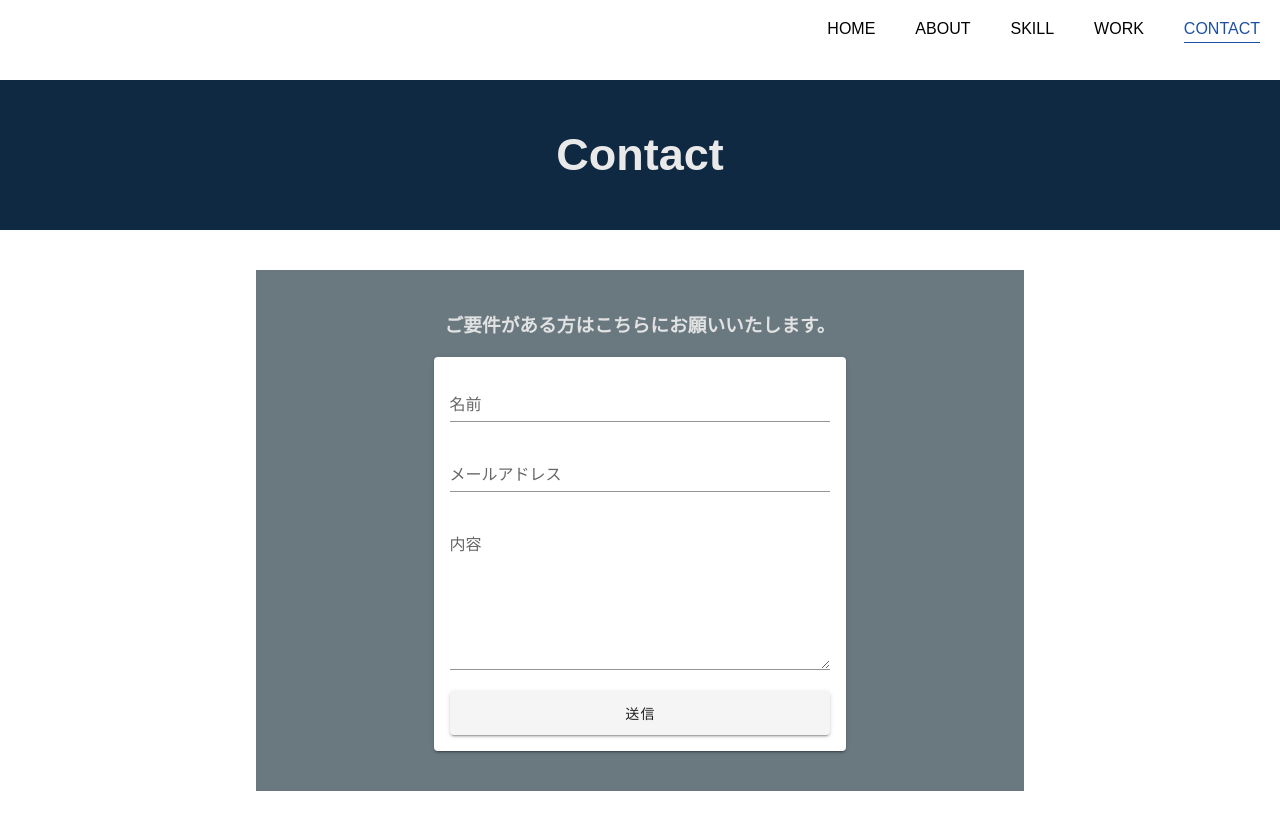
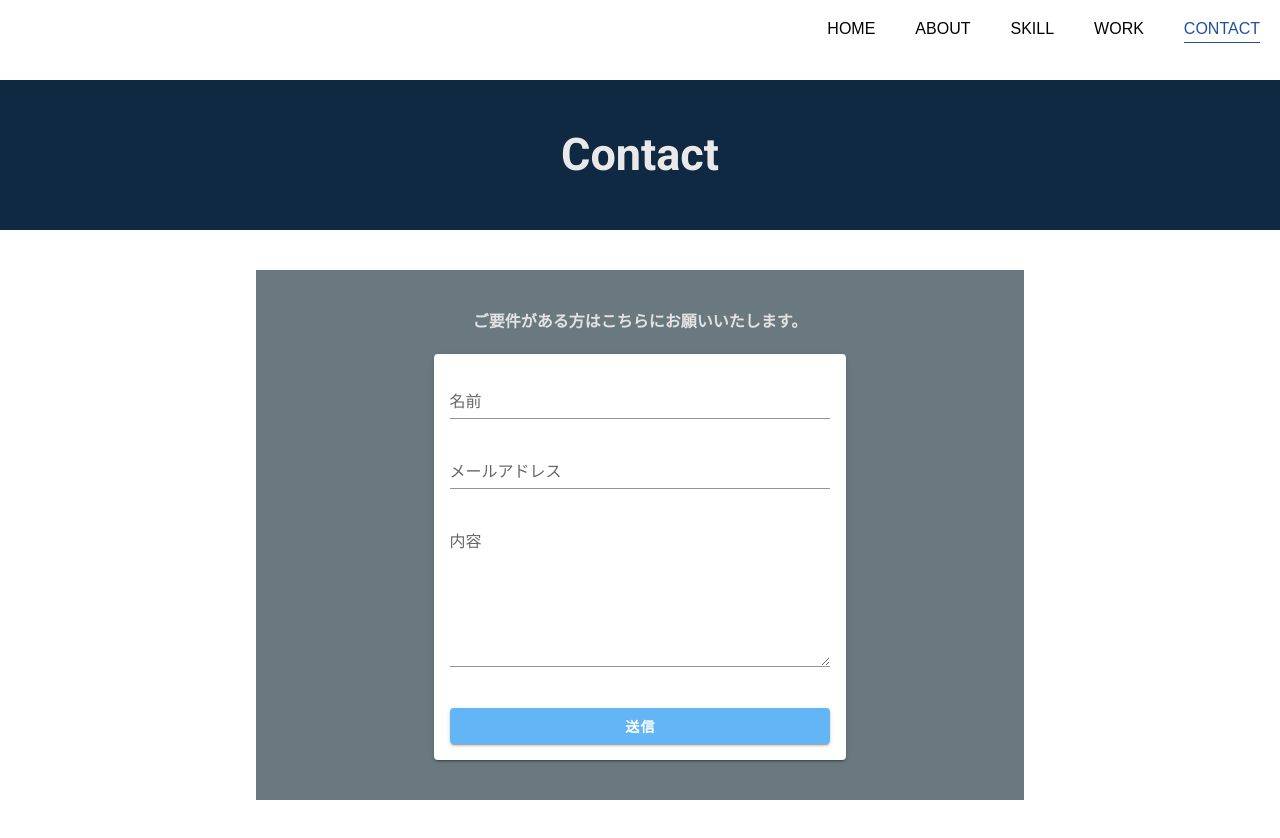
Before and after one commit to hiro0214/portfolio, a Nuxt app: page /contact in a window 1280 px wide. Shown: the top 838 px of the page. Before the commit the page ends 800 px from the top, so only its background shows below. Built offline with nearby package versions, Linux system fonts and the light colour scheme; no server answers.

Commit message:
contact-fix

```diff
--- a/assets/css/main.scss
+++ b/assets/css/main.scss
@@ -10,8 +10,7 @@
   opacity:1;
 }
 
-.title {
-  padding-bottom:40px;
+.title, .contact-title {
   font-size:30px;
   text-align:center;
   &-enter {
--- a/nuxt.config.js
+++ b/nuxt.config.js
@@ -52,10 +52,9 @@ export default {
   vuetify: {
     customVariables: ['~/assets/variables.scss'],
     theme: {
-      dark: true,
       themes: {
         dark: {
-          primary: colors.blue.darken2,
+          primary: colors.blue.lighten2,
           accent: colors.grey.darken3,
           secondary: colors.amber.darken3,
           info: colors.teal.lighten1,
--- a/pages/contact.vue
+++ b/pages/contact.vue
@@ -1,20 +1,21 @@
 <template>
-  <div class="contact">
+
+  <v-app class="contact">
 
     <div class="contact-header">
-      <div class="title">
-        <transition name="title" appear>
+      <div class="contact-title">
+        <transition name="contact-title" appear>
           <h2>Contact</h2>
         </transition>
       </div>
     </div>
 
     <div class="contact-contents">
-      <h3>ご要件がある方はこちらにお願いいたします。</h3>
+      <p>ご要件がある方はこちらにお願いいたします。</p>
+
         <v-flex>
           <v-card>
             <v-card-text>
-
               <v-form ref="form" v-model="contactFormValidation.valid" lazy-validation>
                 <v-text-field
                   v-model="contactForm.name"
@@ -38,17 +39,18 @@
                   :disabled="!contactFormValidation.valid"
                   @click="sendMail()"
                   block
-                large
-                class="mt-4 font-weight-bold"
+                  :color="this.$vuetify.theme.themes.dark.primary"
+                  class="contact-submit"
                 >送信
                 </v-btn>
               </v-form>
             </v-card-text>
           </v-card>
         </v-flex>
+
     </div>
 
-  </div>
+  </v-app>
 </template>
 
 <style lang="scss" scoped>
@@ -67,15 +69,23 @@
     min-height:500px;
     padding:40px;
     margin:40px auto 0;
-    h3 {
+    p {
       text-align:center;
+      font-weight:600;
       margin-bottom:20px;
       color:rgb(226, 226, 226);
     }
   }
+
   .flex {
     width:60%;
     margin:0 auto;
+  }
+
+  &-submit {
+    margin-top:20px;
+    color:#fff;
+    font-weight:600;
   }
 }
 
@@ -93,9 +103,18 @@ export default {
     },
     contactFormValidation: {
       valid: false,
-      nameRules: [v => !!v || '名前は必須項目です'],
-      emailRules: [v => !!v || 'メールアドレスは必須項目です'],
-      contentsRules: [v => !!v || '内容は必須項目です']
+      nameRules: [
+        v => !!v || '名前は必須項目です',
+        v => v.length <= 20 || "20文字以内で入力してください"
+      ],
+      emailRules: [
+        v => !!v || 'メールアドレスは必須項目です',
+        v => /.+@.+/.test(v) || 'メールアドレスを正しく入力してください'
+      ],
+      contentsRules: [
+        v => !!v || '内容は必須項目です',
+        v => v.length <= 2000 || "2000文字以内で入力してください"
+      ]
     }
   }),
   methods: {
--- a/store/work.js
+++ b/store/work.js
@@ -5,7 +5,7 @@ export const state = {
     { title: 'ポートフォリオ', about: '自分自身のポートフォリオサイトです。', text: '自身のポートフォリオサイトとして当サイトを作成しました。', back: '自分自身のスキルや制作物をまとめるために作成しました。', img: require('~/assets/portfolio-img.png'), tech: 'Nuxt.js', responsive: '◯', day: '6日', ingenuity: ['SPAでサイトを作成したこと', 'コンポーネントの切り替えや様々なアニメーションを実装できたこと', 'お問い合わせフォームが実装出来たこと'], url: '', git: 'https://github.com/hiro0214/portfolio' },
     { title: 'ECサイト', about: 'カート機能をつけたECサイトです。', text: 'Nuxt.jsとFirebaseを使って、ECサイトをSPAで作成しました。', back: 'Nuxt.jsを学んだ後に練習としてオリジナルアプリを作りたいと思ったため作成しました。', img: require('~/assets/shop-img.png'), tech: 'Nuxt.js / Firebase', responsive: '◯', day: '6日', ingenuity: ['NuxtとFirebaseを連携させデータの登録を行い、そのデータを閲覧出来るようにしたこと'], url: 'https://shop-6bd36.firebaseapp.com', git: 'https://github.com/hiro0214/shop' },
     { title: '料理レシピサイト', about: 'ユーザーがレシピを投稿出来るサイトを作成しました。', text: 'ユーザーが料理のレシピを投稿、検索することが出来るサイトを作成しました。', back: '普段から料理をする時に、色々なレシピを見つけやすいサイトがあれば良いと思い作成しました。', img: require('~/assets/recipe-img.png'), tech: 'Ruby on Rails / jQuery', responsive: '◯', day: '7日', ingenuity: ['レシピをランダムで表示させ色々なレシピを見つけられるようにしたこと'], url: '', git: 'https://github.com/hiro0214/bon-repas' },
-    { title: '某フリマアプリサイト', about: 'スクールの最終課題で作成したクローンサイトです。', text: '本物のサイトと同じようにクローンサイトを作成しました。', back: 'スクールの最終課題であったため作成しました。', img: require('~/assets/mercari-img.png'), tech: 'Ruby on Rails / jQuery / AWS', responsive: '×', day: '4人チームで1ヶ月', ingenuity: ['DB設計や各機能の実装など、自分で考えて実装出来たこと', 'チームとしてメンバーと足並みを揃えながらサイトを作成したこと'], url: 'http://13.115.148.93/', git: 'https://github.com/hiro0214/freemarket_sample_60c' },
+    { title: '某フリマアプリサイト', about: 'スクールの最終課題で作成したクローンサイトです。', text: '本物のサイトと同じようにクローンサイトを作成しました。', back: 'スクールの最終課題であったため作成しました。', img: require('~/assets/mercari-img.png'), tech: 'Ruby on Rails / jQuery / AWS(EC2, S3)', responsive: '×', day: '4人チームで1ヶ月', ingenuity: ['DB設計や各機能の実装など、自分で考えて実装出来たこと', 'チームとしてメンバーと足並みを揃えながらサイトを作成したこと'], url: 'http://13.115.148.93/', git: 'https://github.com/hiro0214/freemarket_sample_60c' },
     { title: 'タイピングゲーム', about: 'エンジニアがよく使う言葉のタイピングゲームを作りました。', text: 'エンジニアが使う用語やコマンドをタイピングゲームにして作成しました。スコア機能やランキング機能も実装しました。', back: 'エンジニアにとってタイピング速度は大事なもので、それを鍛えることが出来るゲームがあれば良いと思い作成しました。', img: require('~/assets/typing-img.png'), tech: 'Nuxt.js / Firebase', responsive: '×', day: '5日', ingenuity: ['タイピングの判定や画面の表示などが思うように実装出来たこと'], url: '', git: 'https://github.com/hiro0214/typing' }
     // { title: 'ドラクエ風アプリ', about: 'ターミナル上で動くドラクエを作りました。', text: 'Rubyのオブジェクト指向でコマンドだけのドラクエを作成しました。', back: '', img: require('~/assets/dq-img.png'), tech: 'Ruby', responsive: '', day: '1日半', ingenuity: ['', '', ''], url: '', git: '' }
   ]
```
Lines whose indentation alone changed are shown as unchanged.
